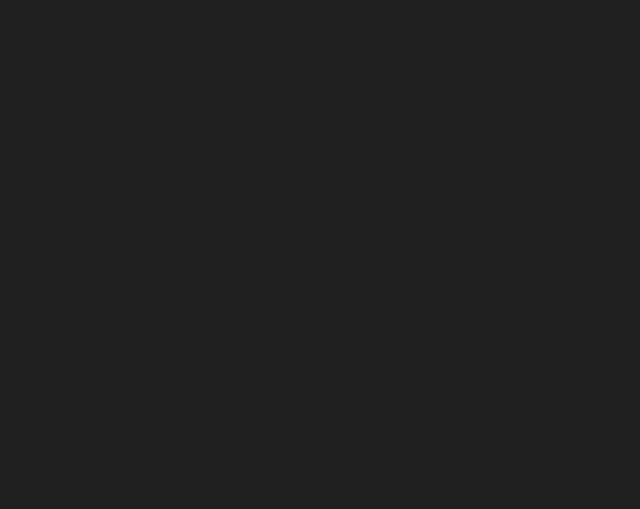
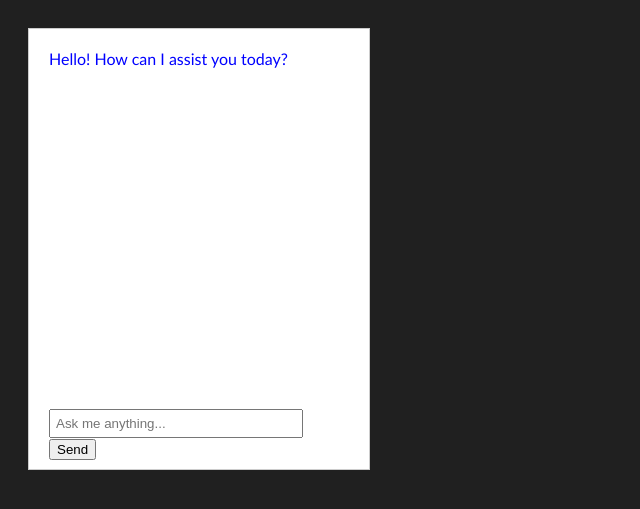
Before and after one commit to jaysaavedra18/chat-support-bot, a Flask app: page / in a window 1280 px wide. Before the commit the part shown is empty. Shown: the top 509 px of the page, without its empty margins (0-640 px from the left). Run offline with Flask 3, Linux system fonts and the light colour scheme.

Commit message:
working on html

```diff
--- a/templates/index.html
+++ b/templates/index.html
@@ -7,3 +7,19 @@
     <link rel="stylesheet" href="css/style.css" />
   </head>
 </html>
+<body>
+  <div class="chat-box">
+    <div id="chat" class="chat-area">
+      <div class="bot-message">Hello! How can I assist you today?</div>
+    </div>
+    <div>
+      <input
+        type="text"
+        id="user-input"
+        class="user-input"
+        placeholder="Ask me anything..."
+      />
+      <button id="send-btn" class="send-btn">Send</button>
+    </div>
+  </div>
+</body>
```
